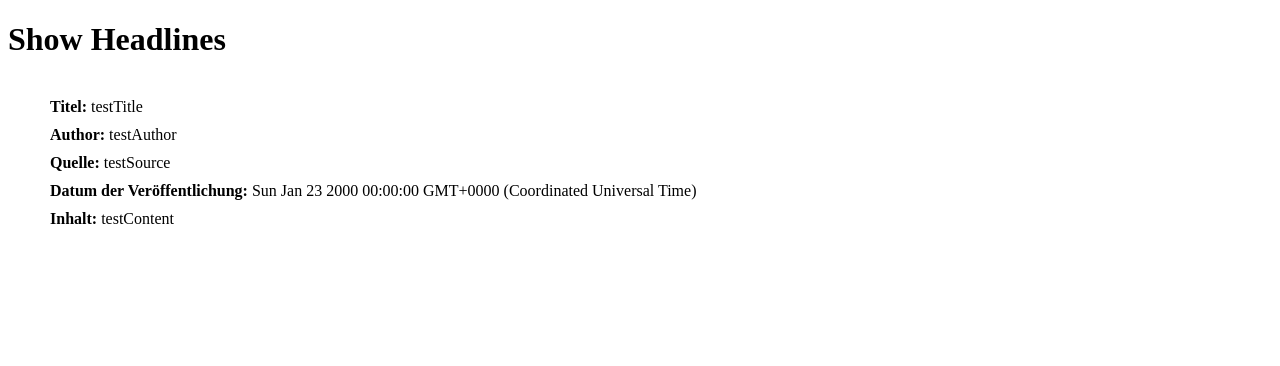
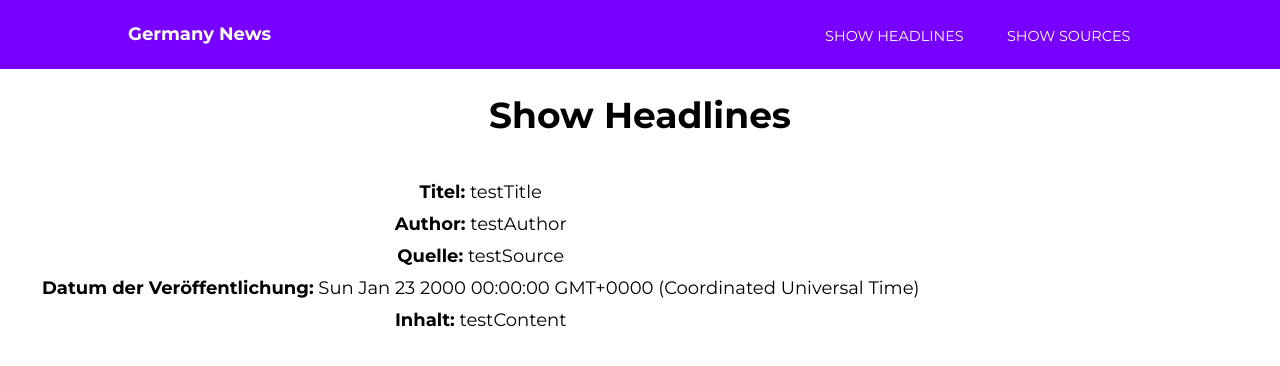
Before and after one commit to denrit/GermanyNews, an Angular app: page / in a window 1280 px wide. Shown: the top 366 px of the page. Built offline with nearby package versions, Linux system fonts and the light colour scheme.

Commit message:
implemented navigation

```diff
--- a/src/app/app-routing.module.ts
+++ b/src/app/app-routing.module.ts
@@ -1,7 +1,10 @@
 import { NgModule } from '@angular/core';
 import { Routes, RouterModule } from '@angular/router';
+import {ShowHeadlinesComponent} from './show-headlines/show-headlines.component';
 
-const routes: Routes = [];
+const routes: Routes = [
+  {path: '', component: ShowHeadlinesComponent}
+];
 
 @NgModule({
   imports: [RouterModule.forRoot(routes)],
--- a/src/app/app.component.html
+++ b/src/app/app.component.html
@@ -1,3 +1,5 @@
-<app-show-headlines></app-show-headlines>
+<app-navigation></app-navigation>
 
-<router-outlet></router-outlet>
+<div id="content">
+  <router-outlet></router-outlet>
+</div>
--- a/src/app/app.component.scss
+++ b/src/app/app.component.scss
@@ -0,0 +1,3 @@
+#content {
+  text-align: center;
+}
--- a/src/app/app.module.ts
+++ b/src/app/app.module.ts
@@ -4,11 +4,13 @@ import { NgModule } from '@angular/core';
 import { AppRoutingModule } from './app-routing.module';
 import { AppComponent } from './app.component';
 import { ShowHeadlinesComponent } from './show-headlines/show-headlines.component';
+import { NavigationComponent } from './navigation/navigation.component';
 
 @NgModule({
   declarations: [
     AppComponent,
-    ShowHeadlinesComponent
+    ShowHeadlinesComponent,
+    NavigationComponent
   ],
   imports: [
     BrowserModule,
--- /dev/null
+++ b/src/app/navigation/navigation.component.html
@@ -0,0 +1,11 @@
+<header>
+  <div class="container">
+    <a routerLink="/" class="logo">{{ appTitle }}</a>
+    <nav>
+      <ul>
+        <li><a routerLink="/">show headlines</a></li>
+        <li><a routerLink="/">show sources</a></li>
+      </ul>
+    </nav>
+  </div>
+</header>
--- /dev/null
+++ b/src/app/navigation/navigation.component.scss
@@ -0,0 +1,30 @@
+header {
+  background: #7700FF;
+
+  .logo {
+    font-weight: bold;
+  }
+
+  nav {
+    justify-self: right;
+
+    ul {
+      list-style-type: none;
+      margin: 0; padding: 0;
+
+      li {
+        float: left;
+
+        a {
+          padding: 1.5em;
+          text-transform: uppercase;
+          font-size: .8em;
+
+          &:hover {
+            background: #8E2BFF;
+          }
+        }
+      }
+    }
+  }
+}
--- /dev/null
+++ b/src/app/navigation/navigation.component.ts
@@ -0,0 +1,17 @@
+import { Component, OnInit } from '@angular/core';
+
+@Component({
+  selector: 'app-navigation',
+  templateUrl: './navigation.component.html',
+  styleUrls: ['./navigation.component.scss']
+})
+export class NavigationComponent implements OnInit {
+
+  appTitle = 'Germany News';
+
+  constructor() { }
+
+  ngOnInit() {
+  }
+
+}
--- a/src/styles.scss
+++ b/src/styles.scss
@@ -1 +1,35 @@
 /* You can add global styles to this file, and also import other style files */
+/* You can add global styles to this file, and also import other style files */
+@import url('https://fonts.googleapis.com/css?family=Montserrat:400,700');
+
+body, html {
+  height: 100%;
+  margin: 0 auto;
+}
+
+body {
+  font-family: 'Montserrat';
+  font-size: 18px;
+}
+
+a {
+  text-decoration: none;
+}
+
+.container {
+  width: 80%;
+  margin: 0 auto;
+  padding: 1.3em;
+  display: grid;
+  grid-template-columns: 30% auto;
+
+  a {
+    color: white;
+  }
+}
+
+section {
+  width: 80%;
+  margin: 0 auto;
+  padding: 2em;
+}
```
Also changed, not shown: 1 other file (tests, documents, lock files or other folders).
